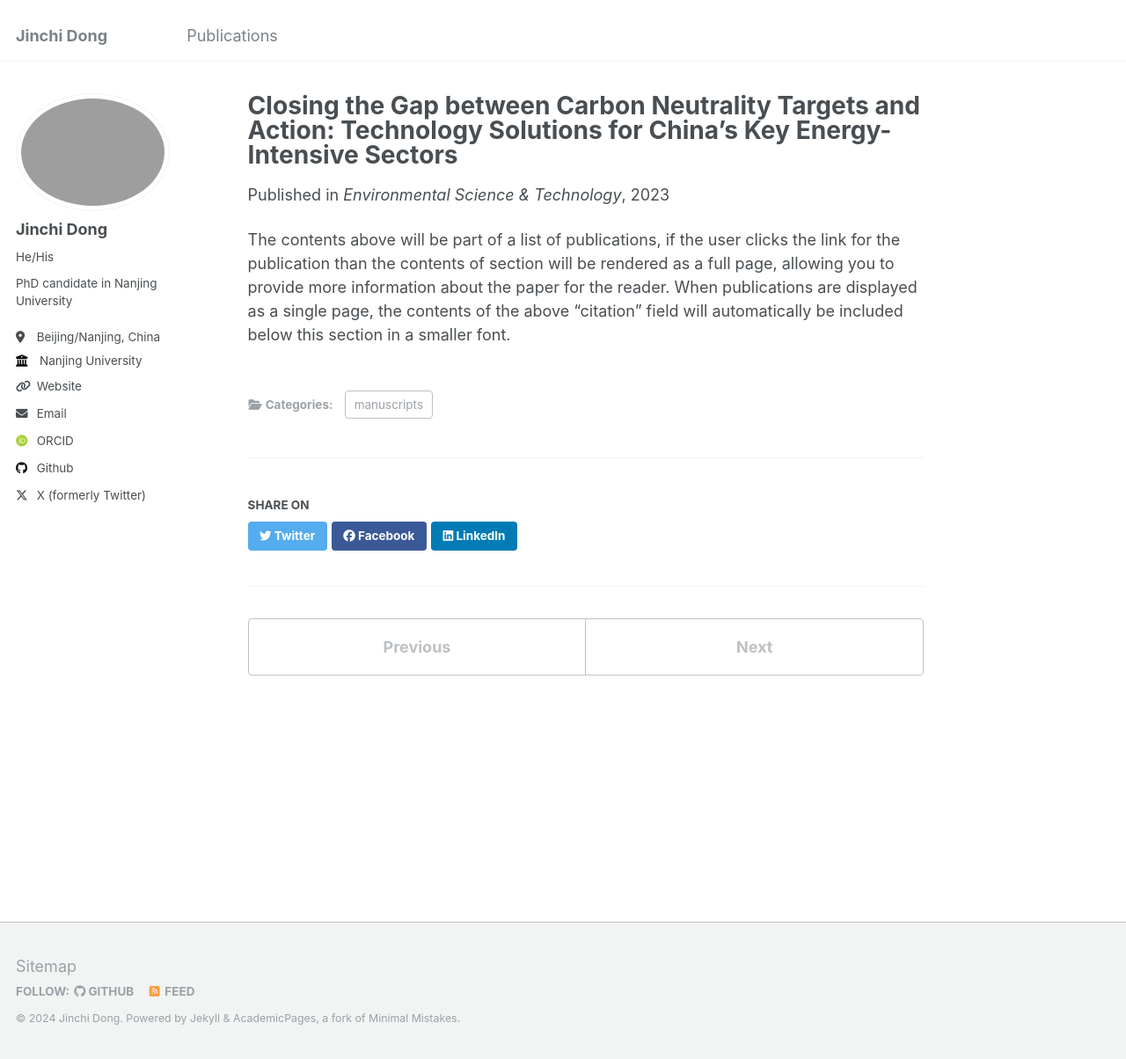
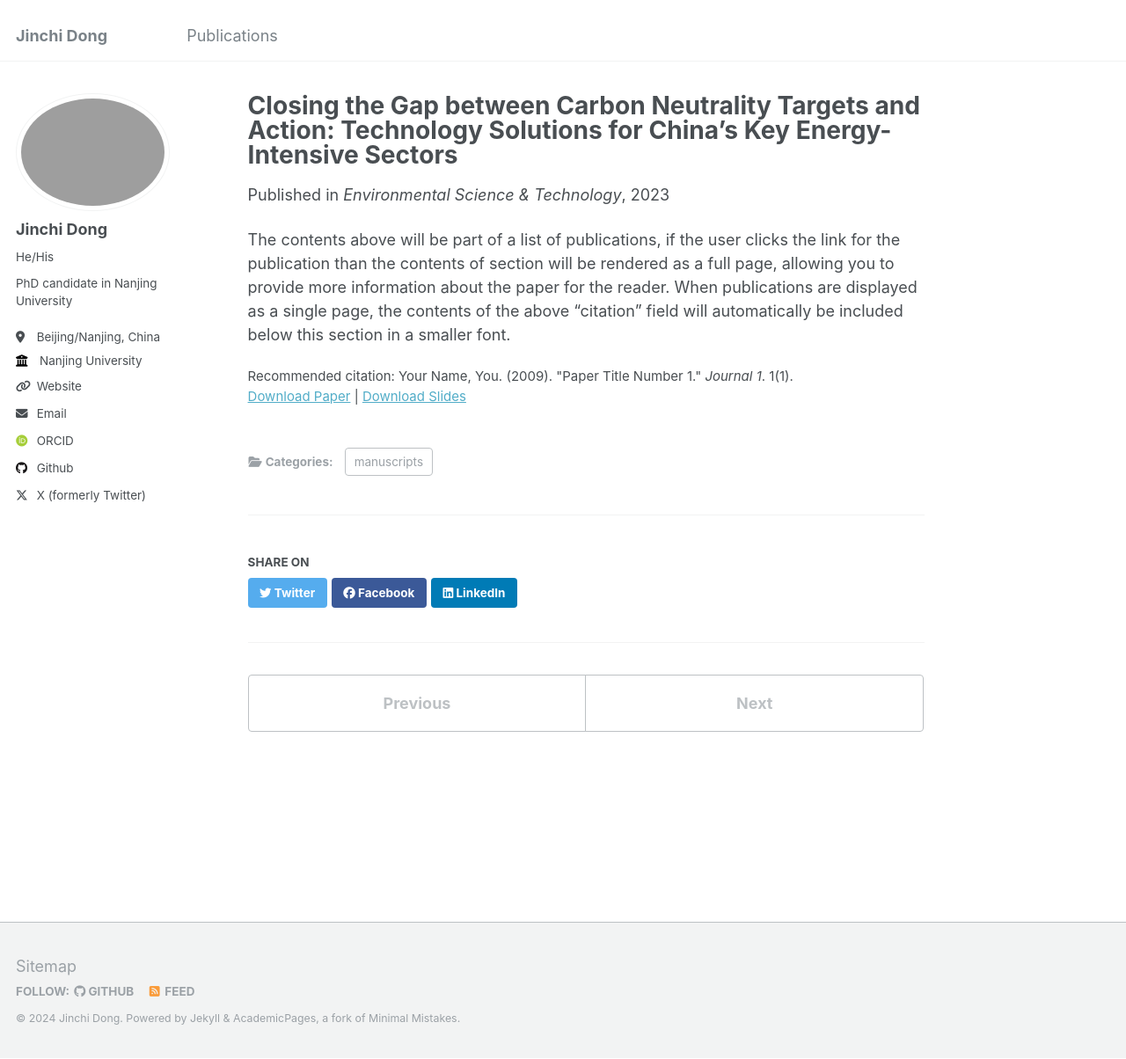
Before and after one commit to dongjinchi/dongjinchi, a Jekyll site: the page built from _publications/2023-paper-1.md, in a window 1280 px wide and 1204 px high. Shown: the whole window at 88% size. Built offline with Jekyll 4.4.1, drawn with Linux system fonts in a browser that asks for light colours; some web fonts are replaced; part of the change alters nothing that is shown.

Commit message:
Update 2023-paper-1.md

```diff
--- a/_publications/2023-paper-1.md
+++ b/_publications/2023-paper-1.md
@@ -3,12 +3,12 @@ title: "Closing the Gap between Carbon Neutrality Targets and Action: Technology
 collection: publications
 category: manuscripts
 permalink: /publication/2023-paper-1
-#excerpt: 'This paper is about the number 1. The number 2 is left for future work.'
+excerpt: 'This paper is about the number 1. The number 2 is left for future work.'
 date: 2023-03-09
 venue: 'Environmental Science & Technology'
-#slidesurl: 'http://academicpages.github.io/files/slides1.pdf'
+slidesurl: 'http://academicpages.github.io/files/slides1.pdf'
 paperurl: 'https://pubs.acs.org/doi/10.1021/acs.est.2c08171'
-#citation: 'Your Name, You. (2009). &quot;Paper Title Number 1.&quot; <i>Journal 1</i>. 1(1).'
+citation: 'Your Name, You. (2009). &quot;Paper Title Number 1.&quot; <i>Journal 1</i>. 1(1).'
 ---
 
 The contents above will be part of a list of publications, if the user clicks the link for the publication than the contents of section will be rendered as a full page, allowing you to provide more information about the paper for the reader. When publications are displayed as a single page, the contents of the above "citation" field will automatically be included below this section in a smaller font.
```
